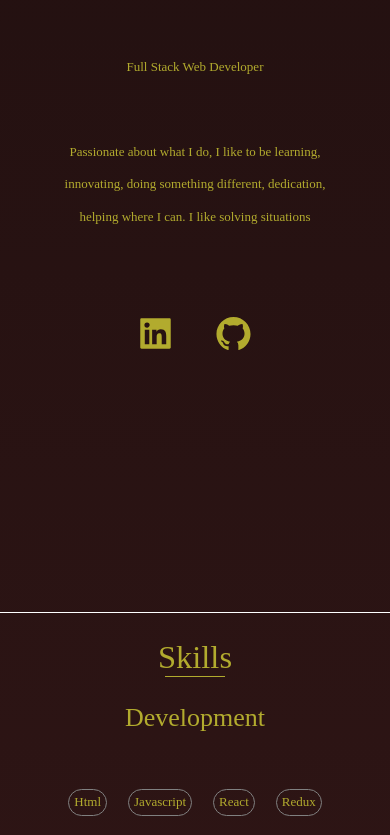
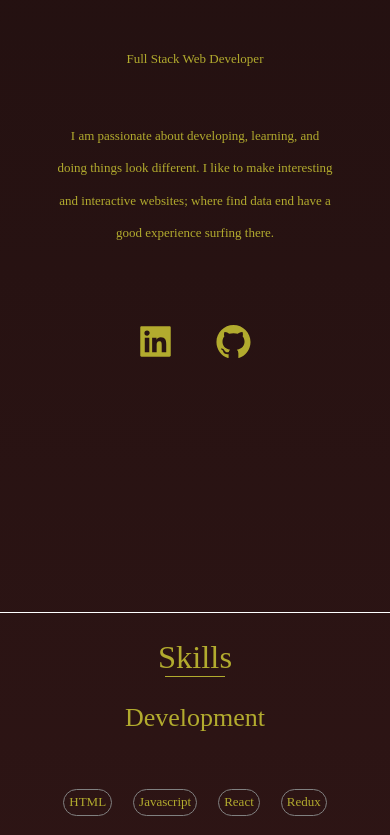
Before and after one commit to bosque-juan/portfolioreact, a React (Create React App) app: page / in a window 390 px wide. Shown: the part 1140-1975 px from the top of the page. Built offline with nearby package versions, Linux system fonts and the light colour scheme; a web font is replaced by a local one.

Commit message:
about updated

```diff
--- a/public/index.html
+++ b/public/index.html
@@ -9,7 +9,7 @@
       href="https://necolas.github.io/normalize.css/8.0.1/normalize.css"
     />
     <link rel="icon" href="./personalBrand.png" />
-    <meta name="viewport" content="width=device-width, initial-scale=1" />
+    <meta name="viewport" content="width=device-width, initial-scale=1.0" />
     <link rel="preconnect" href="https://fonts.googleapis.com" />
     <link rel="preconnect" href="https://fonts.gstatic.com" crossorigin />
     <link
--- a/src/presentational/About.jsx
+++ b/src/presentational/About.jsx
@@ -17,9 +17,9 @@ export default function About() {
             <h2>I am Juan Bosque</h2>
             <span>Full Stack Web Developer</span>
             <p className={Style.abouText}>
-              Passionate about what I do, I like to be learning, innovating,
-              doing something different, dedication, helping where I can. I like
-              solving situations
+              I am passionate about developing, learning, and doing things look
+              different. I like to make interesting and interactive websites;
+              where find data end have a good experience surfing there.
             </p>
 
             <div className={Style.iconContainer}>
--- a/src/presentational/Home.jsx
+++ b/src/presentational/Home.jsx
@@ -4,7 +4,7 @@ import Style from "./Home.module.css";
 
 export default function Home() {
   return (
-    <div className={Style.head} id="home">
+    <div className={Style.head} >
       <a href="#about">
         <i>
           <h6>Scroll Down</h6>
--- a/src/presentational/Portfolio.module.css
+++ b/src/presentational/Portfolio.module.css
@@ -113,7 +113,7 @@
     color: #b2ab2e;
     padding: 30px;
     opacity: 0;
-    transition: opacity 0.3s;
+    transition: opacity 0.8s;
     backdrop-filter: blur(10px);
     font-family: "Courier New", Courier, monospace;
     font-size: 1.5rem;
--- a/src/presentational/Skills.jsx
+++ b/src/presentational/Skills.jsx
@@ -16,11 +16,11 @@ export default function Skills() {
 
             <div className={Style.skills}>
             <Fade cascade damping={0.1}>
-              <ul>Html</ul>
+              <ul>HTML</ul>
               <ul>Javascript</ul>
               <ul>React</ul>
               <ul>Redux</ul>
-              <ul>Css</ul>
+              <ul>CSS</ul>
               <ul>Node</ul>
               <ul>Sequelize</ul>
               <ul>Express</ul>
```
